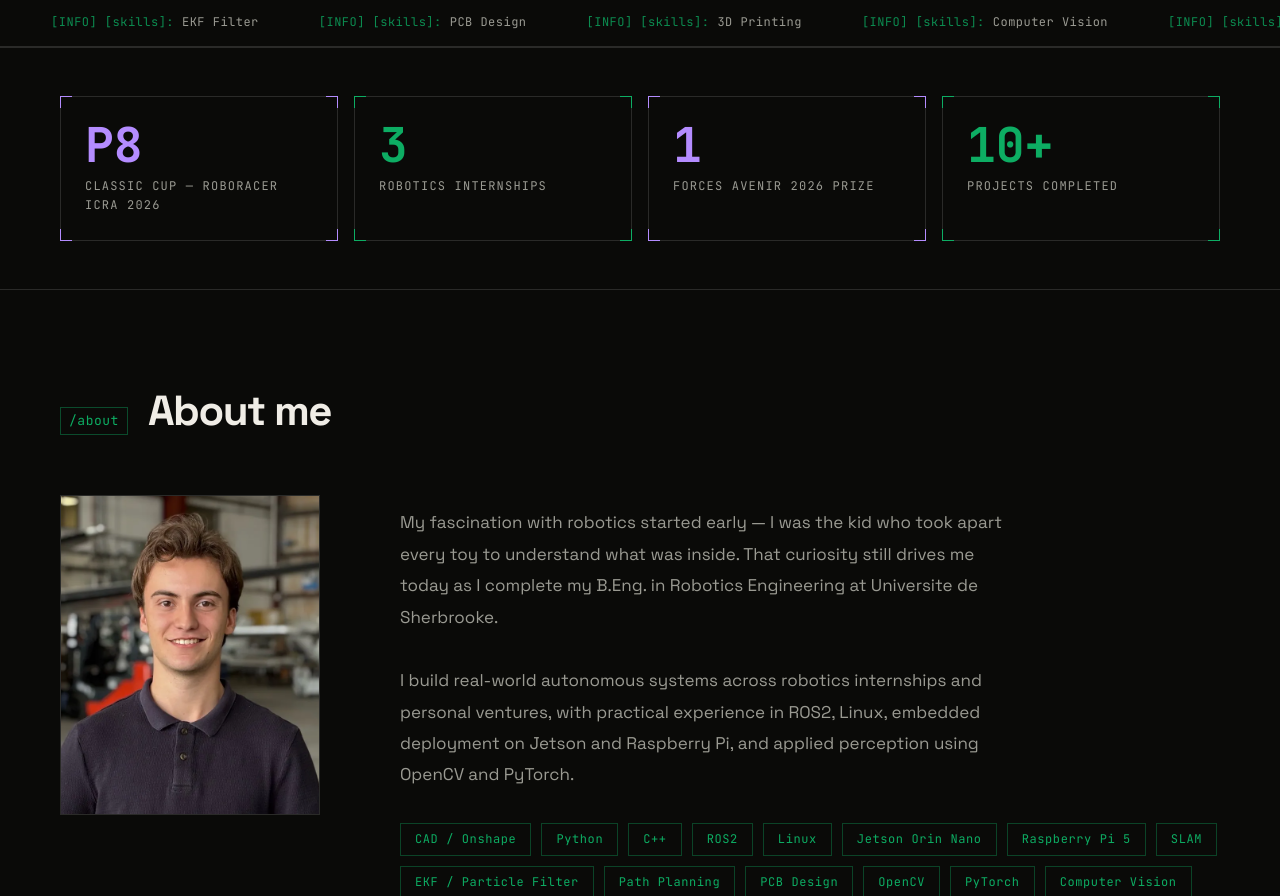
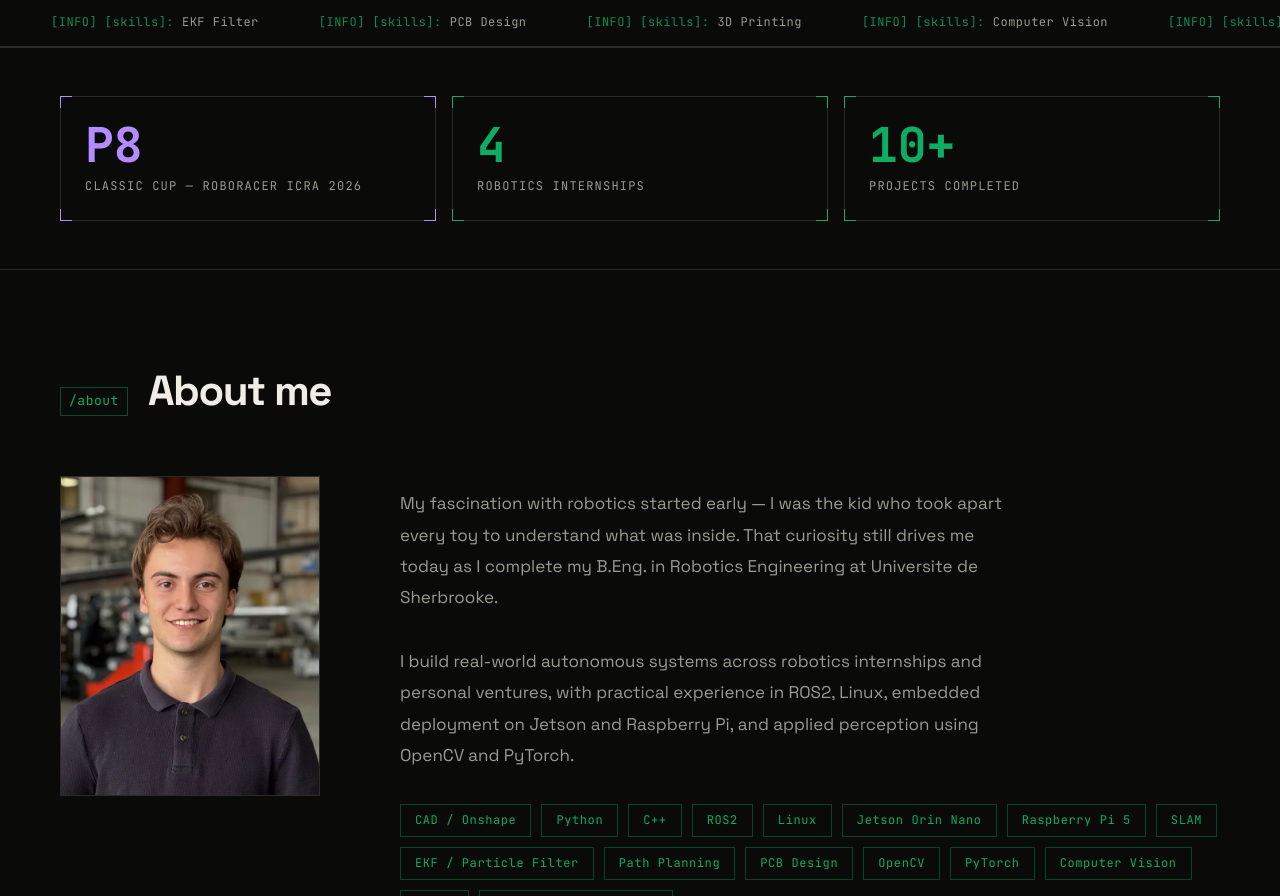
Before and after one commit to CharlesMcCabe/CharlesMcCabePortfolio, a plain HTML site: page charlesMcCabe.html in a window 1280 px wide. Shown: the part 858-1754 px from the top of the page. Drawn offline with Linux system fonts and the light colour scheme; animation ran at ten frames a second.

Commit message:
Stats: 4 internships, drop Forces AVENIR from the stats bar
Co-Authored-By: Claude Opus 5.5 <noreply@anthropic.com>

```diff
--- a/charlesMcCabe.html
+++ b/charlesMcCabe.html
@@ -112,12 +112,8 @@
       <div class="stat-label">Classic Cup — RoboRacer ICRA 2026</div>
     </div>
     <div class="stat-item stat-num--offset">
-      <div class="stat-num">3</div>
+      <div class="stat-num">4</div>
       <div class="stat-label">Robotics internships</div>
-    </div>
-    <div class="stat-item stat-num--offset stat--best">
-      <div class="stat-num">1</div>
-      <div class="stat-label">Forces AVENIR 2026 prize</div>
     </div>
     <div class="stat-item stat-num--offset">
       <div class="stat-num">10+</div>
```
